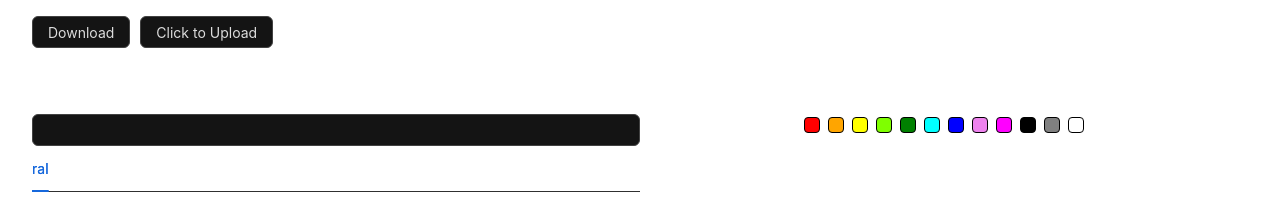
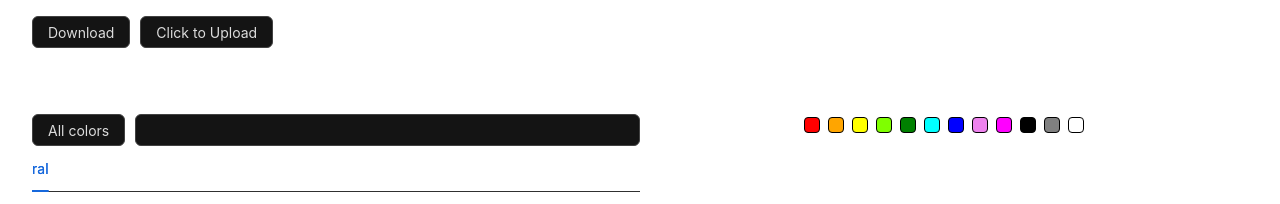
Before and after one commit to Benedikt89/ultra-pro-color-tool, a React (Vite) app: page / in a window 1280 px wide. Shown: the top 204 px of the page. Built offline with nearby package versions, Linux system fonts and the light colour scheme.

Commit message:
filters added

```diff
--- a/src/App.css
+++ b/src/App.css
@@ -3,6 +3,8 @@
   margin: 0 auto;
   padding: 2rem;
   text-align: center;
+  width: 100%;
+  min-height: 70vh;
 }
 
 .logo {
--- a/src/components/filters.tsx
+++ b/src/components/filters.tsx
@@ -1,4 +1,4 @@
-import {Checkbox, Col, Input, Row, Tabs, TabsProps} from "antd";
+import {Button, Checkbox, Col, Input, Row, Tabs, TabsProps} from "antd";
 import React, {useState} from "react";
 import ColorItem from "./ColorItem.tsx";
 import './styles.less';
@@ -20,6 +20,7 @@ export const clusters = [
 
 const Palletes = ({data, setData}) => {
   const [filter, setFilter] = useState('');
+  const [noTags, setNoTags] = useState(false);
   const [colorTag, setColorTag] = useState<string>('')
   const [tab, setTab] = useState<string>('ral')
   const handleFilterChange = (fields: string[]) => {
@@ -52,7 +53,9 @@ const Palletes = ({data, setData}) => {
     key: key,
     label: key,
     children: <div className={'paletteWrapper'}>
-      {(data[key] ?? []).filter(col => col.id.includes(filter)).map((item, i) => (
+      {(data[key] ?? [])
+        .filter(col => col.id.includes(filter) && (noTags ? !col.tags?.length : true) && (!(col.tags ?? []).includes(colorTag)))
+        .map((item, i) => (
           <ColorItem
             key={`${item.uuid}_${i}`}
             item={item}
@@ -65,12 +68,15 @@ const Palletes = ({data, setData}) => {
 
   const byTag = (data[tab] ?? []).filter(col => (col.tags ?? []).includes(colorTag) && col.id.includes(filter));
 
-  console.log(byTag)
-
   return (
     <Row>
       <Col span={12}>
-        <Input value={filter} onChange={e => setFilter(e.target.value)} />
+        <div style={{display: 'flex', flexDirection: 'row'}}>
+          <Button onClick={() => setNoTags(!noTags)} style={{marginRight: 10}}>
+            {noTags ? 'Without tags' : 'All colors'}
+          </Button>
+          <Input value={filter} onChange={e => setFilter(e.target.value)} />
+        </div>
         <Tabs defaultActiveKey={tab} items={items} onChange={setTab} />
       </Col>
       <Col span={12}>
```
